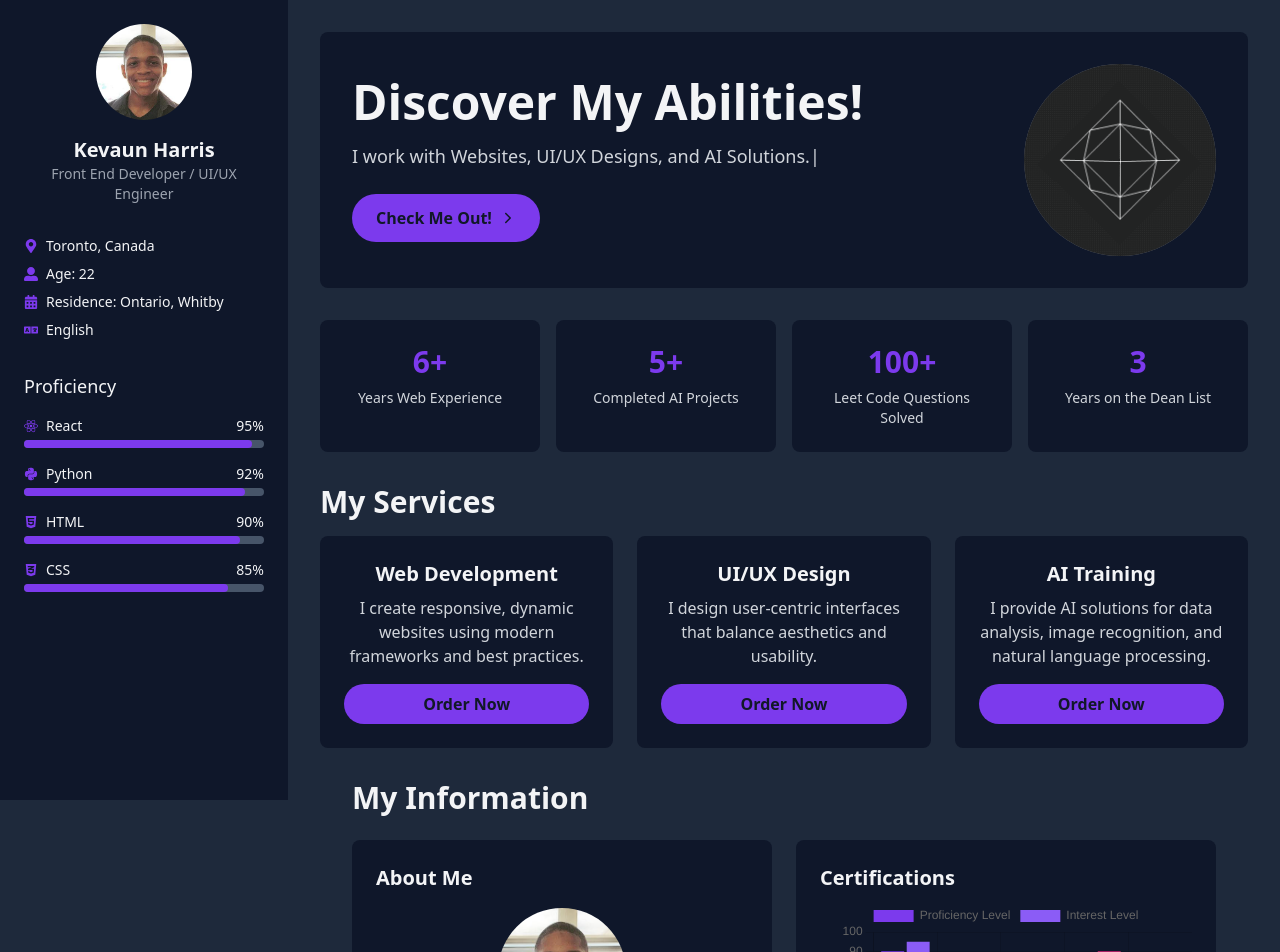
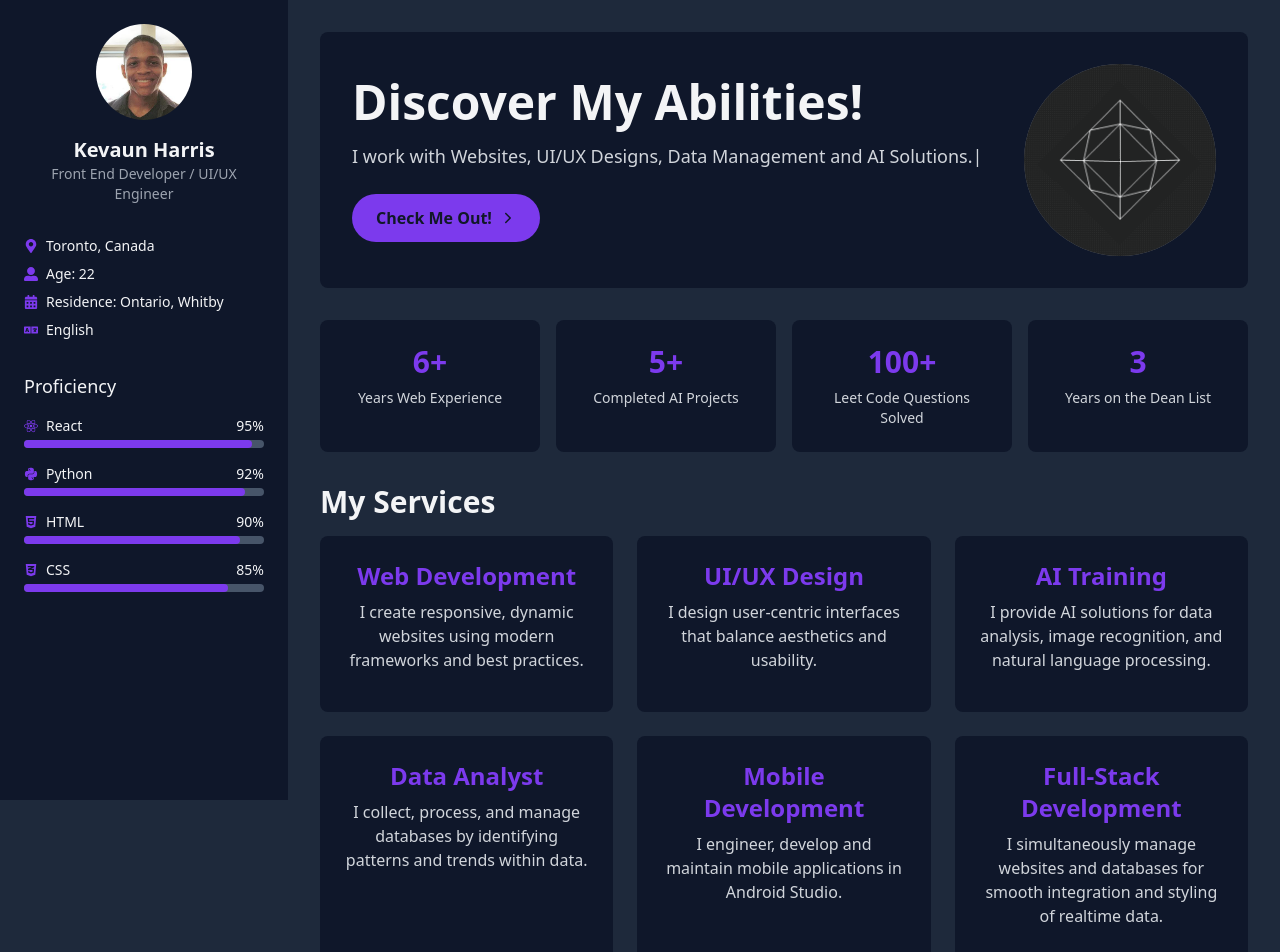
Before and after one commit to Kevaunjh/myportfolio, a React (Create React App) app: page / in a window 1280 px wide. Shown: the top 952 px of the page. Built offline with nearby package versions, Linux system fonts and the light colour scheme.

Commit message:
Updating Cards

```diff
--- a/src/Pages/Mainpage.js
+++ b/src/Pages/Mainpage.js
@@ -353,7 +353,7 @@ function PortfolioPage() {
               </h1>
               <TypeAnimation
                 sequence={[
-                  "I work with Websites, UI/UX Designs, and AI Solutions.",
+                  "I work with Websites, UI/UX Designs, Data Management and AI Solutions.",
                   1000,
                 ]}
                 wrapper="p"
@@ -388,17 +388,26 @@ function PortfolioPage() {
               <ServiceCard
                 title="Web Development"
                 description="I create responsive, dynamic websites using modern frameworks and best practices."
-                openContactModal={openContactModal}
               />
               <ServiceCard
                 title="UI/UX Design"
                 description="I design user-centric interfaces that balance aesthetics and usability."
-                openContactModal={openContactModal}
               />
               <ServiceCard
                 title="AI Training"
                 description="I provide AI solutions for data analysis, image recognition, and natural language processing."
-                openContactModal={openContactModal}
+              />
+              <ServiceCard
+                title="Data Analyst"
+                description="I collect, process, and manage databases by identifying patterns and trends within data."
+              />
+              <ServiceCard
+                title="Mobile Development"
+                description="I engineer, develop and maintain mobile applications in Android Studio."
+              />
+              <ServiceCard
+                title="Full-Stack Development"
+                description="I simultaneously manage websites and databases for smooth integration and styling of realtime data."
               />
             </div>
           </section>
@@ -847,17 +856,11 @@ function StatCard({ value, label }) {
   );
 }
 
-function ServiceCard({ title, description, openContactModal }) {
+function ServiceCard({ title, description }) {
   return (
     <AnimatedContainer className="bg-[#0F172A] p-6 rounded-lg text-center flex flex-col">
-      <h3 className="text-xl font-bold mb-2">{title}</h3>
-      <p className="text-gray-300 mb-4">{description}</p>
-      <button
-        onClick={() => openContactModal(title)}
-        className="bg-[#7C3AED] text-gray-900 px-4 py-2 font-semibold rounded-full hover:bg-purple-400 transition mt-auto"
-      >
-        Order Now
-      </button>
+      <h3 className="text-2xl font-bold mb-2 text-[#7C3AED]">{title}</h3>
+      <p className="text-gray-300  text-md mb-4">{description}</p>
     </AnimatedContainer>
   );
 }
```
